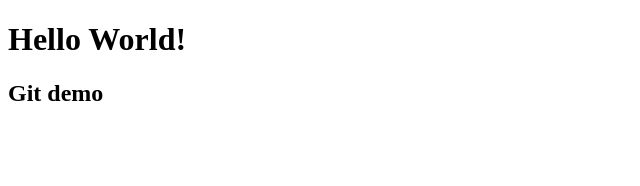
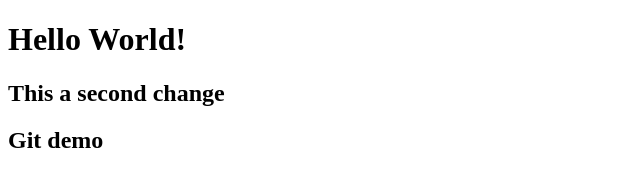
Before and after one commit to YuzuToni/Demo-repo, a plain HTML site: page index.html in a window 1280 px wide. Shown: the whole page, without its empty margins (0-640 px from the left). Drawn offline with Linux system fonts and the light colour scheme.

Commit message:
change h2

```diff
--- a/index.html
+++ b/index.html
@@ -7,6 +7,7 @@
   </head>
   <body>
     <h1>Hello World!</h1>
+    <h2>This a second change</h2>
     <h2>Git demo</h2>
   </body>
 </html>
```
